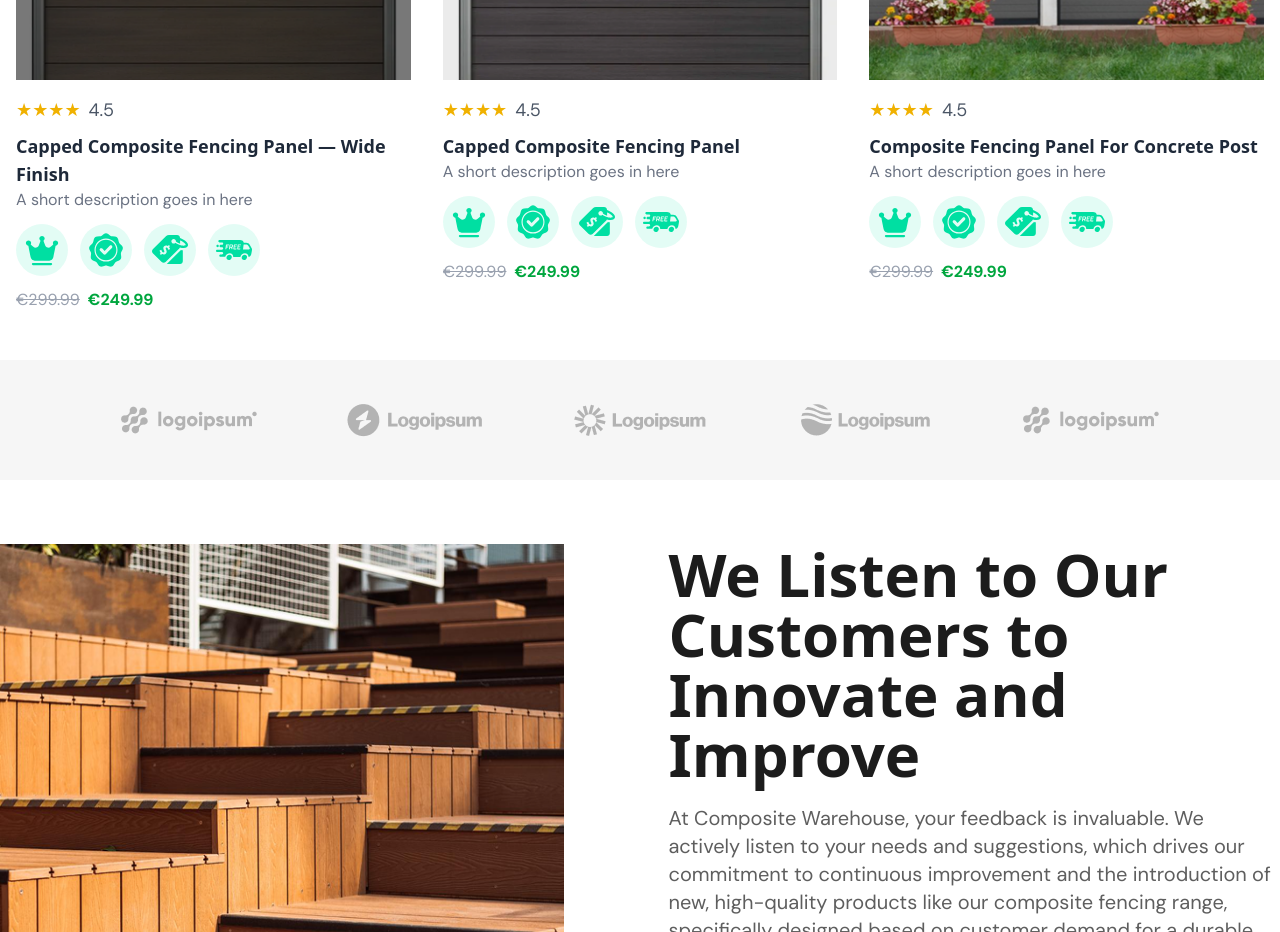
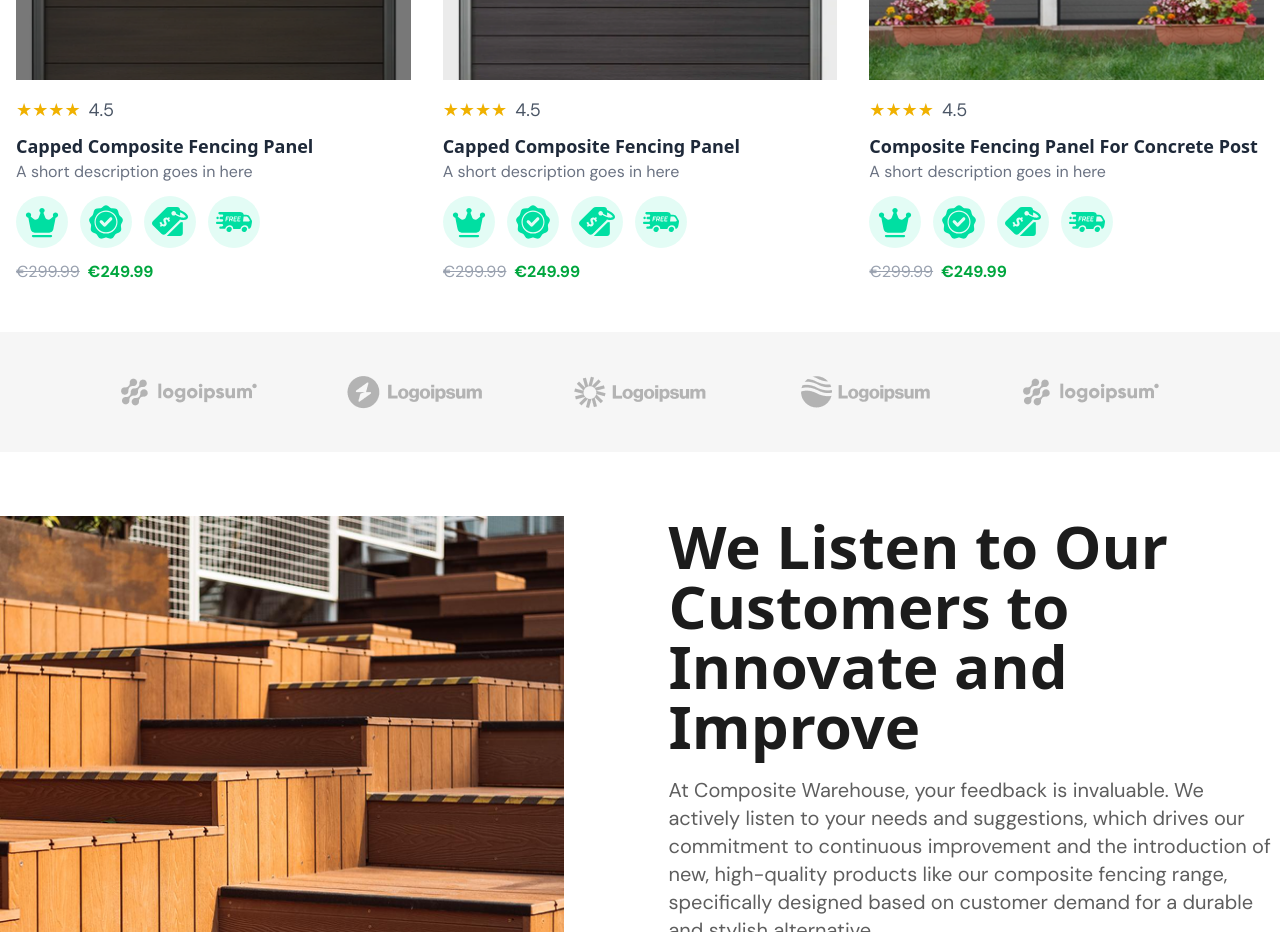
Before and after one commit to mufaqar/composite, a Next.js app: page / in a window 1280 px wide. Shown: the part 3940-4872 px from the top of the page. Built offline with nearby package versions, Linux system fonts and the light colour scheme.

Commit message:
updted cs

```diff
--- a/components/HomePage/TrendingProducts.tsx
+++ b/components/HomePage/TrendingProducts.tsx
@@ -6,7 +6,7 @@ import Image from "next/image";
 const productsarr = [
     {
         id: 1,
-        title: "Capped Composite Fencing Panel — Wide Finish",
+        title: "Capped Composite Fencing Panel ",
         description: "A short description goes in here",
         price: "€299.99",
         discountPrice: "€249.99",
@@ -103,9 +103,6 @@ export default function TrendingProducts() {
                                 {product.title}
                             </h3>
                             <p className="text-gray-500 text-md">{product.description}</p>
-
-
-
                             {/* Icons row */}
                             <div className="flex gap-3 mt-3">
                                 <span className="w-13 h-13 bg-[#00DFA21C] rounded-full flex items-center justify-center text-teal-600 p-2">  <Image src="/images/products-icon-4.svg" width={500} height={500} alt="Picture" /></span>
```
